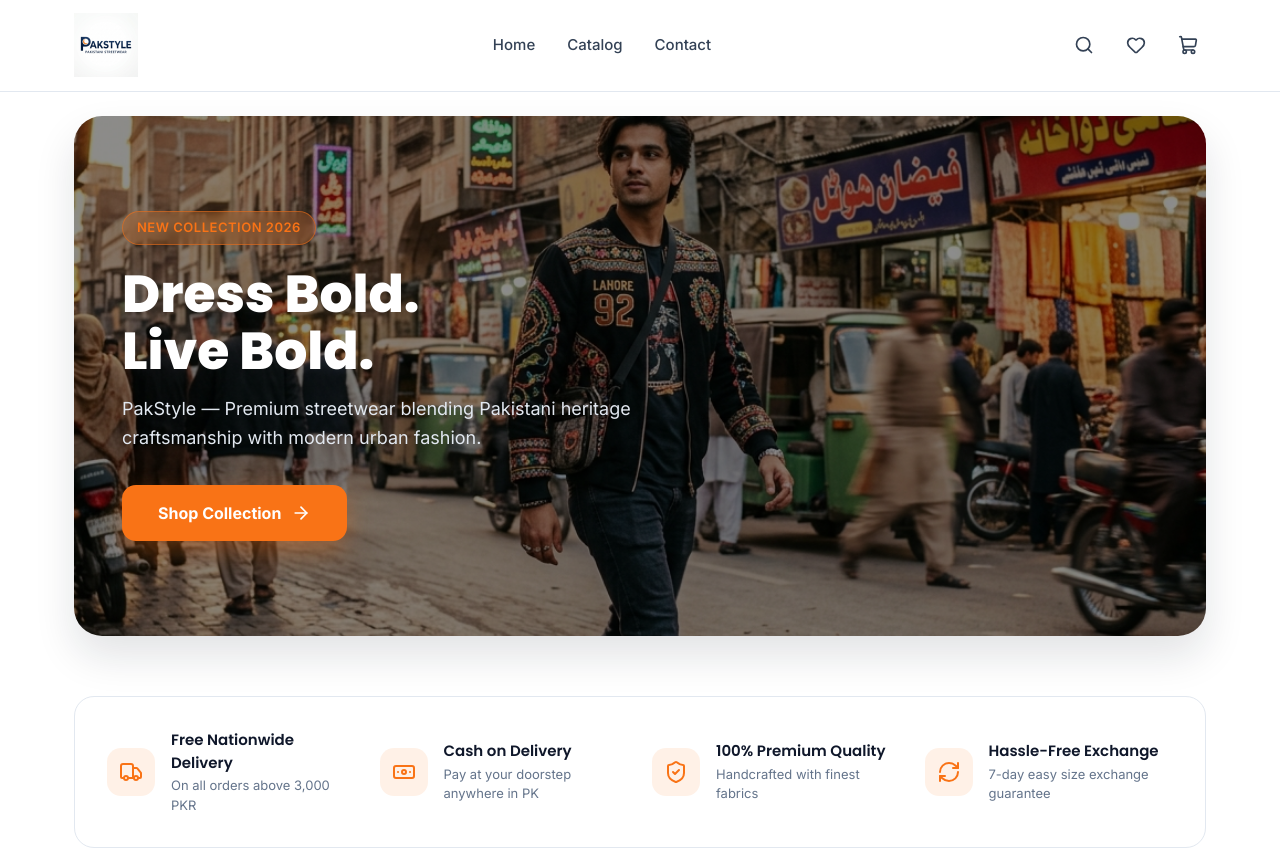
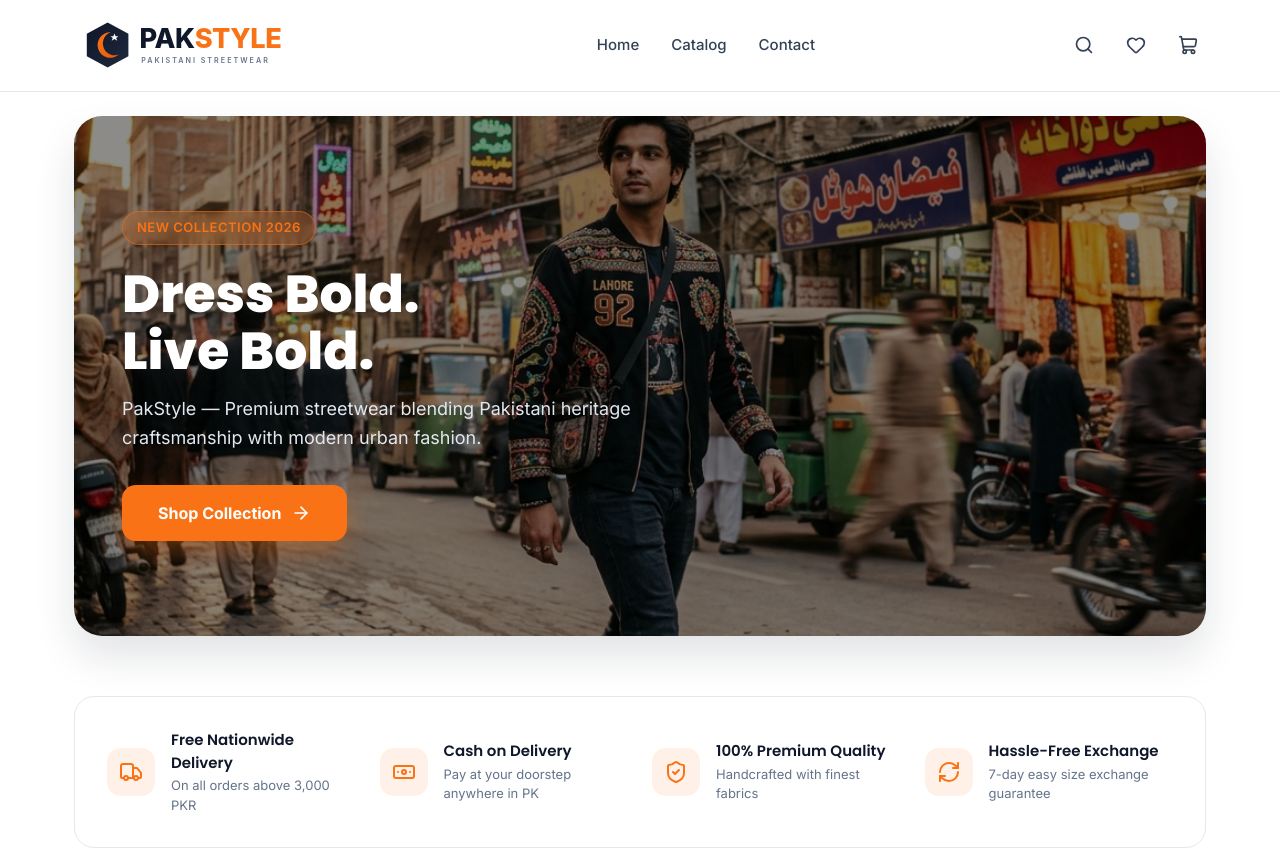
Before and after one commit to abeerdeveloper/pakstyle-shopify, a Next.js app in the folder headless-store/: page / in a window 1280 px wide. Shown: the top 848 px of the page. Built offline with nearby package versions, Linux system fonts and the light colour scheme.

Commit message:
feat: implement Header and Footer components with brand identity SVGs

```diff
--- a/headless-store/components/Footer.jsx
+++ b/headless-store/components/Footer.jsx
@@ -20,7 +20,7 @@ export default function Footer(){
         <div className="footer-grid">
           {/* Brand Column */}
           <div className="footer-brand">
-            <img src="/pakstyle-logo.png" alt="PakStyle" className="footer-logo" />
+            <img src="/pakstyle-logo-light.svg" alt="PakStyle" className="footer-logo" />
             <p className="footer-tagline">Dress Bold. Live Bold.</p>
             <p className="footer-desc">Premium Pakistani streetwear blending heritage craftsmanship with modern urban fashion.</p>
             <div className="footer-socials">
--- a/headless-store/components/Header.jsx
+++ b/headless-store/components/Header.jsx
@@ -40,7 +40,7 @@ export default function Header(){
     <header className="site-header">
       <div className="container header-inner">
         <Link href="/" className="header-logo-link">
-          <img src="/pakstyle-logo.png" alt="PakStyle" className="header-logo" />
+          <img src="/pakstyle-logo.svg" alt="PakStyle" className="header-logo" />
         </Link>
 
         <nav className="header-nav desktop-only">
```
Also changed, not shown: headless-store/public/pakstyle-logo-light.svg (added), headless-store/public/pakstyle-logo.svg (added).
